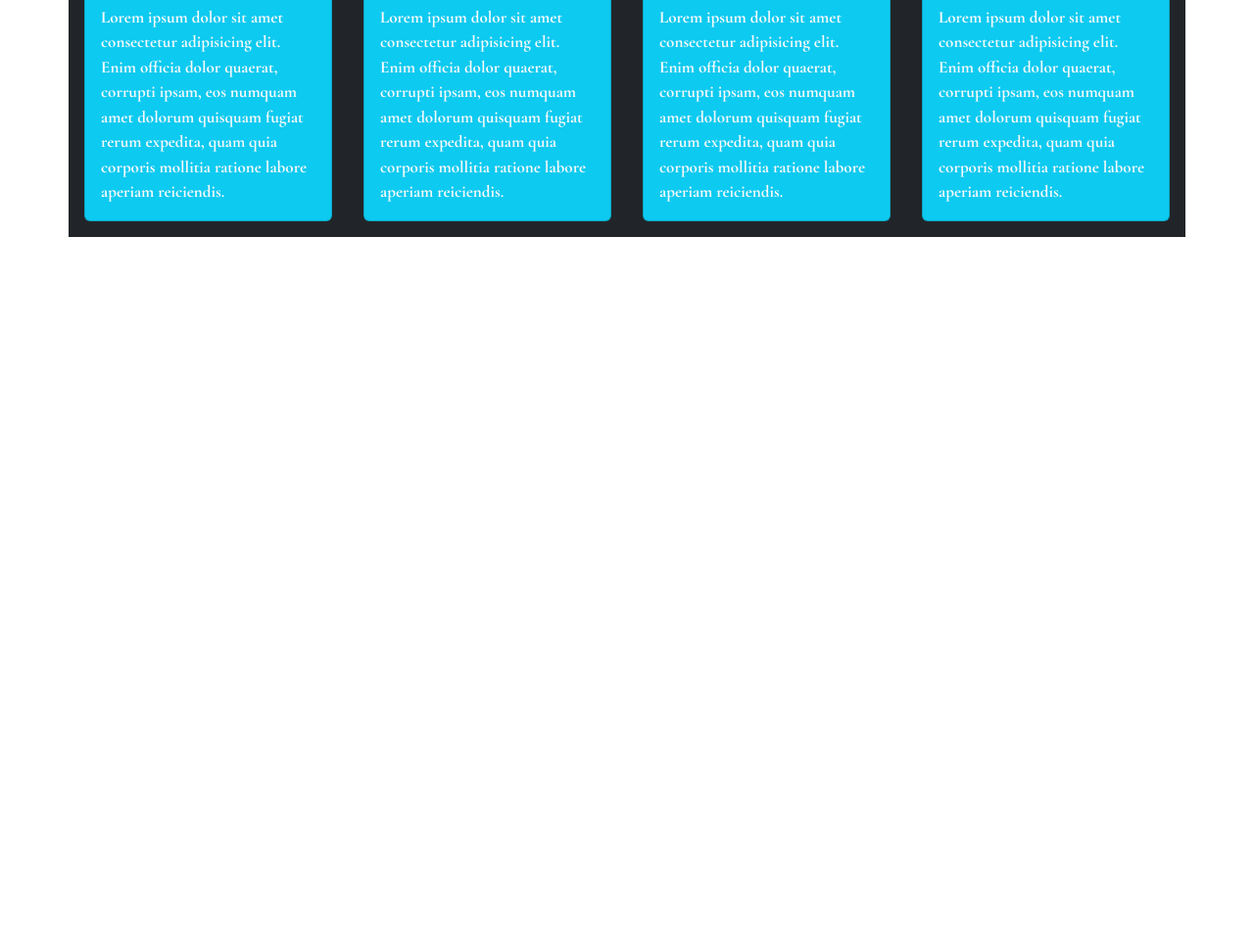
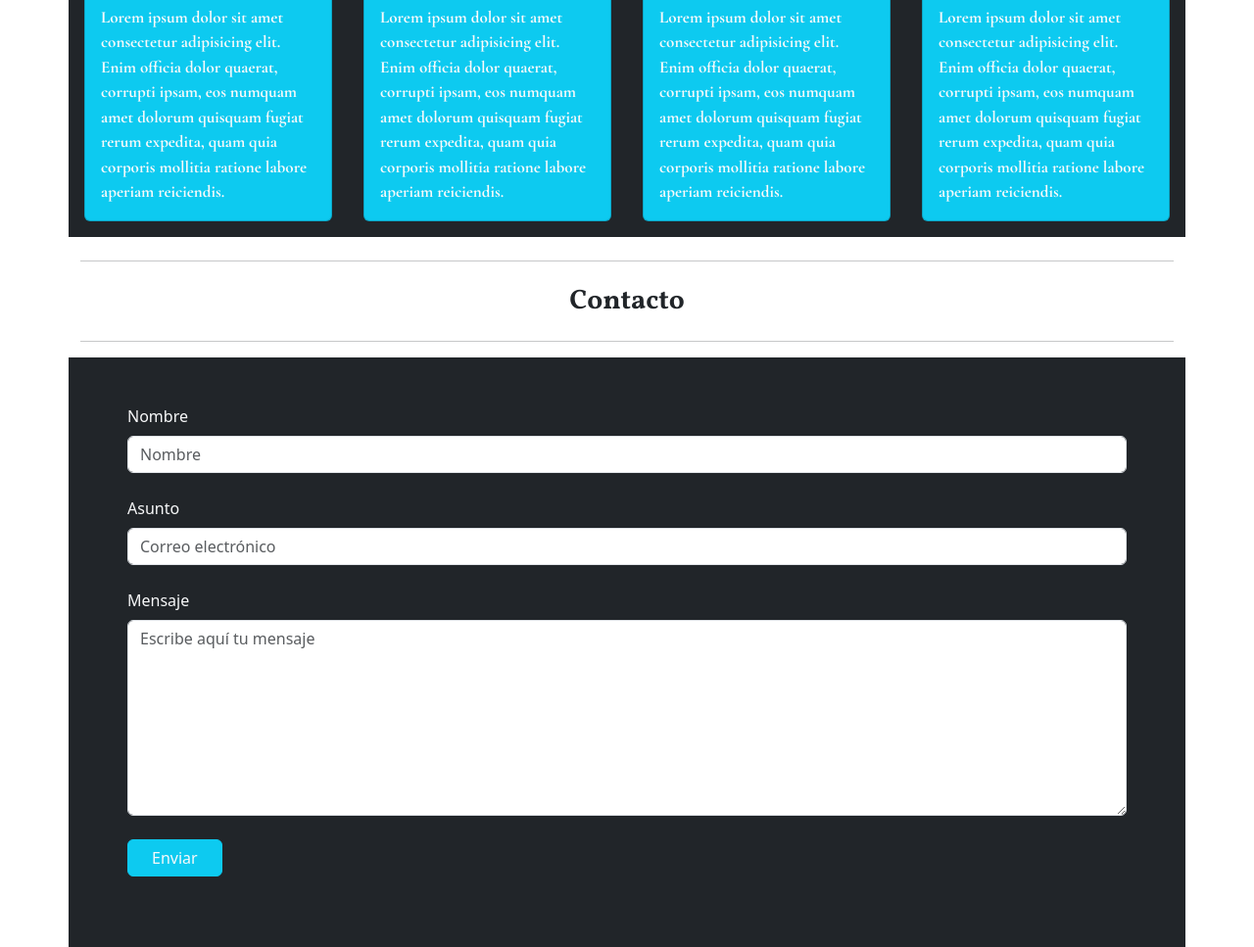
Before and after one commit to rodrigo-a-flores/viajes-chile, a plain HTML site: page index.html in a window 1280 px wide. Shown: the part 1815-2782 px from the top of the page at 98% size. Before the commit the page ends 2081 px from the top, so only its background shows below. Drawn offline with nearby package versions, Linux system fonts and the light colour scheme.

Commit message:
Section Contacto lista

```diff
--- a/index.html
+++ b/index.html
@@ -147,7 +147,30 @@
             </section>
         </section>
     </main>
-
+    <!-- Pie de pagina -->
+    <footer>
+        <!-- Contacto -->
+        <section id="contacto" class="container">
+            <hr><h2 class="display-3 fs-3 fw-bold my-4 text-center">Contacto</h2><hr>
+            <form class="row p-5 bg-dark text-light">
+                <div class="form-group mb-4">
+                    <label class="mb-2">Nombre</label>
+                    <input class="form-control" placeholder="Nombre" />
+                </div>
+                <div class="form-group mb-4">
+                    <label class="mb-2">Asunto</label>
+                    <input class="form-control" placeholder="Correo electrónico" />
+                </div>
+                <div class="form-group">
+                    <label class="mb-2">Mensaje</label>
+                    <textarea class="form-control" placeholder="Escribe aquí tu mensaje"></textarea>
+                </div>
+                <div class="my-4 text-start ">
+                    <button id="btnEnviar" class="btn btn-info text-light px-4">Enviar</button>
+                </div>
+            </form>
+        </section>
+    </footer>
 
     <script src="https://cdnjs.cloudflare.com/ajax/libs/popper.js/1.14.6/umd/popper.min.js"
         integrity="sha384-wHAiFfRlMFy6i5SRaxvfOCifBUQy1xHdJ/yoi7FRNXMRBu5WHdZYu1hA6ZOblgut" crossorigin="anonymous">
```
